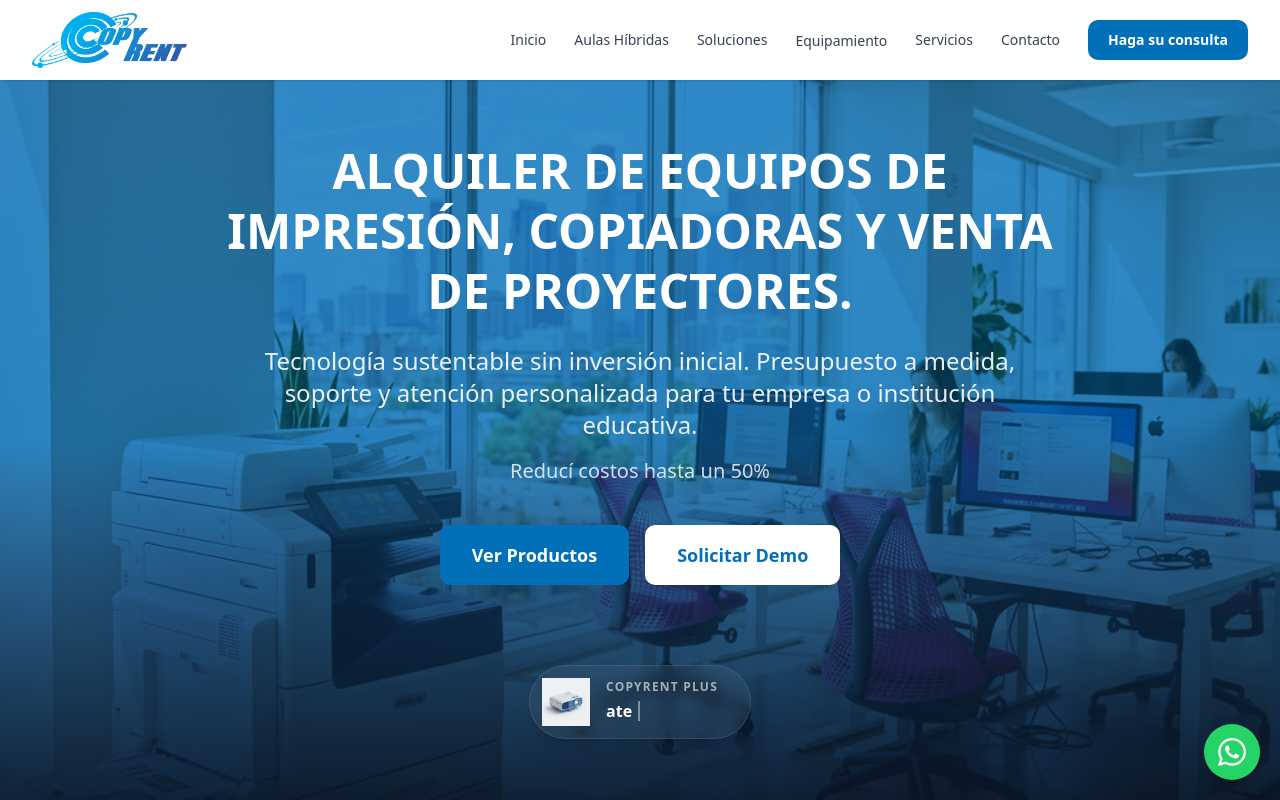
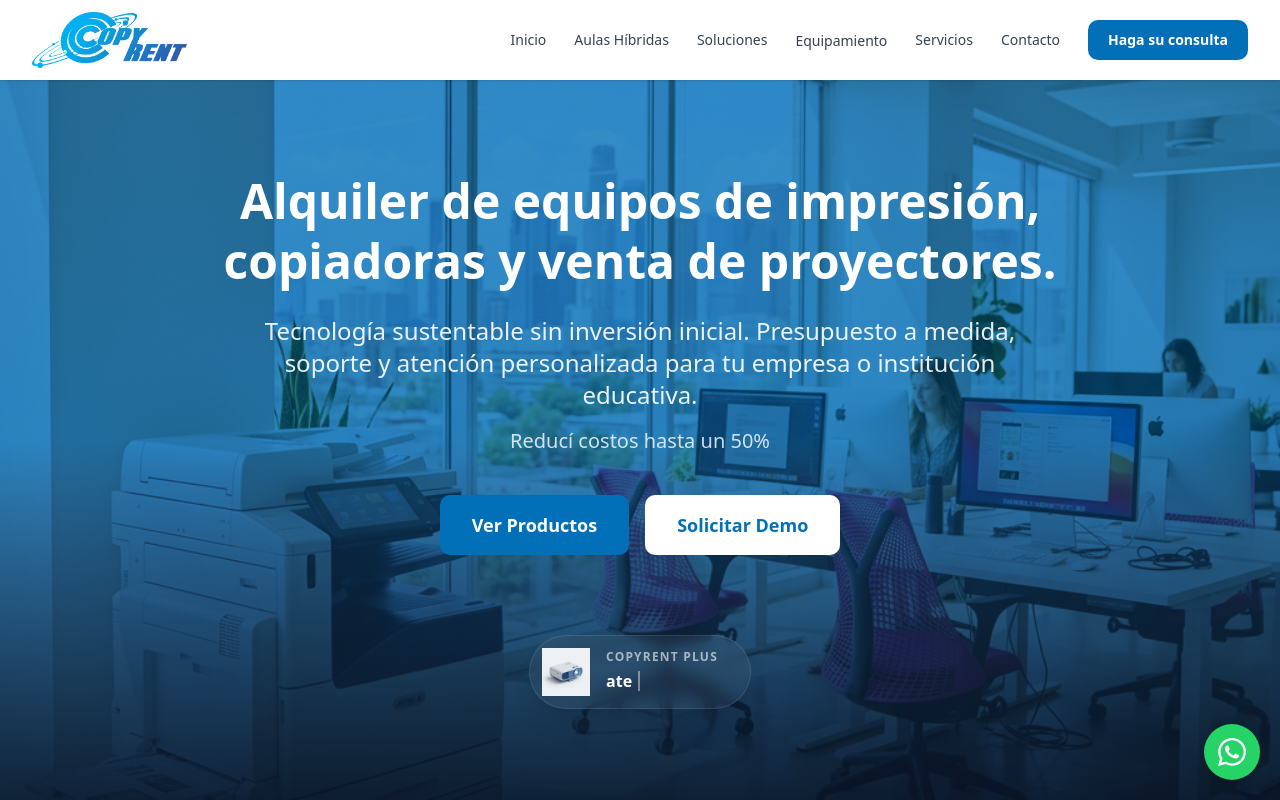
Before and after one commit to jcm-estudio/copyrent-web, a Next.js app: page / in a window 1280 px wide. Shown: the top 800 px of the page. Built offline with nearby package versions, Linux system fonts and the light colour scheme.

Commit message:
Fix hero section title casing

```diff
--- a/src/app/page.tsx
+++ b/src/app/page.tsx
@@ -273,7 +273,7 @@
           </div>
 
           <div className="relative z-10 text-center px-4 sm:px-6 max-w-4xl mx-auto">
-            <h1 className="text-3xl sm:text-4xl md:text-5xl lg:text-5xl font-bold text-white leading-tight mb-6 uppercase">
+            <h1 className="text-3xl sm:text-4xl md:text-5xl lg:text-5xl font-bold text-white leading-tight mb-6">
               Alquiler de equipos de impresión, copiadoras y venta de proyectores.
             </h1>
 
```
